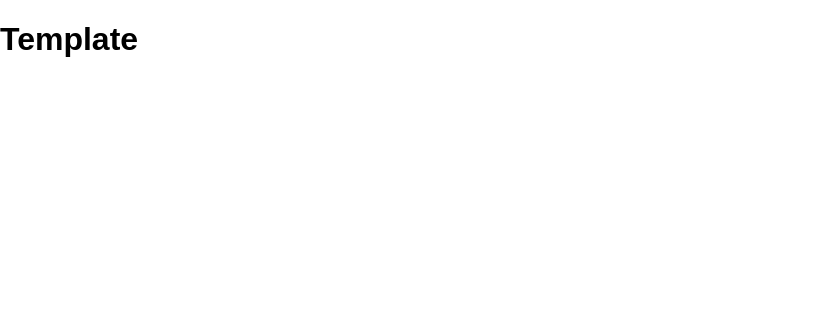
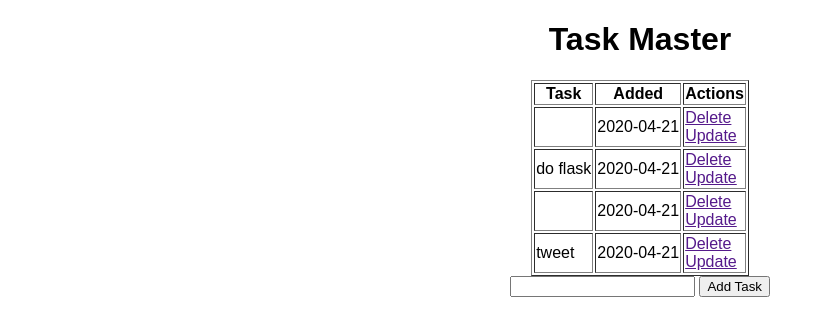
Before and after one commit to ami9901/Flask, a Flask app: page / in a window 1280 px wide. Shown: the top 336 px of the page, without its empty margins (0-833 px from the left). Run offline with Flask 2, Linux system fonts and the light colour scheme; data comes from the database, SQL or seed files in the repository; both versions use the stored data as it was after the commit.

Commit message:
adding task to database

```diff
--- a/app.py
+++ b/app.py
@@ -1,4 +1,4 @@
-from flask import Flask,render_template,url_for
+from flask import Flask,render_template,url_for,request,redirect
 from flask_sqlalchemy import SQLAlchemy
 from datetime import datetime
 
@@ -8,15 +8,29 @@ db=SQLAlchemy(app)
 
 class Todo(db.Model):
     id = db.Column(db.Integer,primary_key=True)
-    content = db.Column(db.String(200),nullable=False)
+    content = db.Column(db.String(200),nullable = False)
     date_created = db.Column(db.DateTime,default=datetime.utcnow)
 
     def __repr__(self):
         return '<Task %r>' % self.id
 
-@app.route('/')
+@app.route('/',methods=['POST','GET'])
+
 def index():
-    return render_template('index.html')
+    if request.method == 'POST':
+        task_content= request.form['content']
+        new_task=Todo(content=task_content)
+
+        try:
+            db.session.add(new_task)
+            db.session.commit()
+            return redirect('/')
+
+        except:
+            return "There was an issue while adding your task"
+    else:
+        tasks = Todo.query.order_by(Todo.date_created).all()
+        return render_template('index.html',tasks=tasks)
 
 if __name__=="__main__":
     app.run(debug=True)
--- a/templates/index.html
+++ b/templates/index.html
@@ -1,8 +1,36 @@
 {% extends 'basic.html' %}
 {% block head %}
-
+<title>Task Master</title>
 {% endblock %}
 
 {% block body %}
-<h1>Template</h1>
+<center>
+<div class="content">
+    <h1>Task Master</h1>
+
+    <table border="1">
+        <tr>
+            <th>Task</th>
+            <th>Added</th>
+            <th>Actions</th>
+        </tr>
+        {% for task in tasks %}
+            <tr>
+                <td>{{ task.content }}</td>
+                <td>{{ task.date_created.date() }}</td>
+                <td>
+                    <a href="">Delete</a>
+                    <br>
+                    <a href="">Update</a>
+                </td>
+            </tr>
+        {% endfor %}
+    </table>
+    <form action="/" method="POST">
+        <input type="text" name="content" id="content">
+        <input type="submit" value="Add Task">
+    </form>
+
+</div>
+</center>
 {% endblock %}>
```
Also changed, not shown: test.db.
